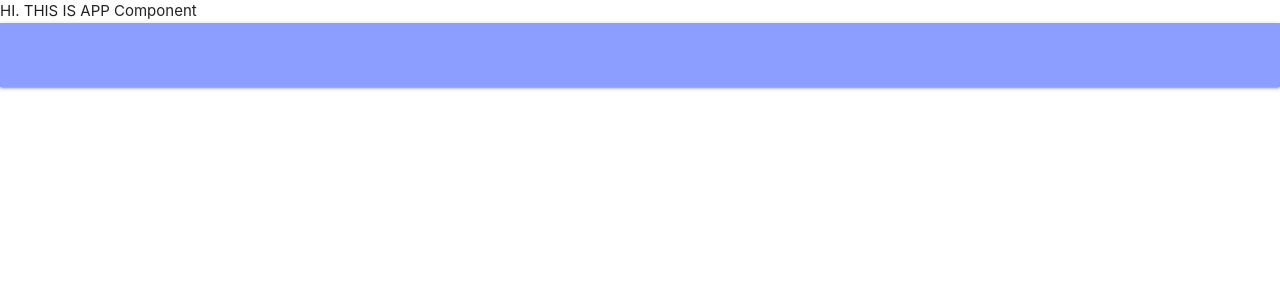
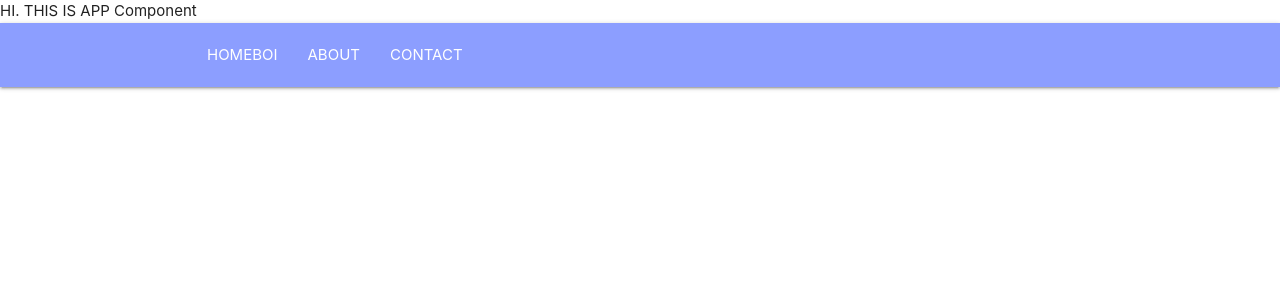
Before and after one commit to csipsz/time-management, a React (Create React App) app in the folder time-client/: page / in a window 1280 px wide. Shown: the top 300 px of the page. Built offline with nearby package versions, Linux system fonts and the light colour scheme.

Commit message:
wrapped navlinks to unordered list and li tags

```diff
--- a/time-client/src/App.js
+++ b/time-client/src/App.js
@@ -1,12 +1,16 @@
 import React, { Component } from 'react';
 import Navbar from './components/Navbar'
+import { Route, BrowserRouter as Router} from 'react-router-dom'
 
 class  App extends Component {
   render(){
   return (
     <div className="App">
       HI. THIS IS APP Component
+      <Router>
+
       <Navbar/>
+      </Router>
     </div>
   );
   }
--- a/time-client/src/components/Navbar.js
+++ b/time-client/src/components/Navbar.js
@@ -4,7 +4,14 @@ import {Link, NavLink} from 'react-router-dom'
 const Navbar = () => {
     return (
         <nav className="nav-wrapper indigo accent-1">
-            <div className="container"></div>
+            <div className="container">
+                <ul>
+
+                <li><NavLink exact to="/">HOMEBOI</NavLink></li>
+                <li><NavLink to="/about">ABOUT</NavLink></li>
+                <li><NavLink to="/contact">CONTACT</NavLink></li>
+                </ul>
+            </div>
 
         </nav>
     )
```
